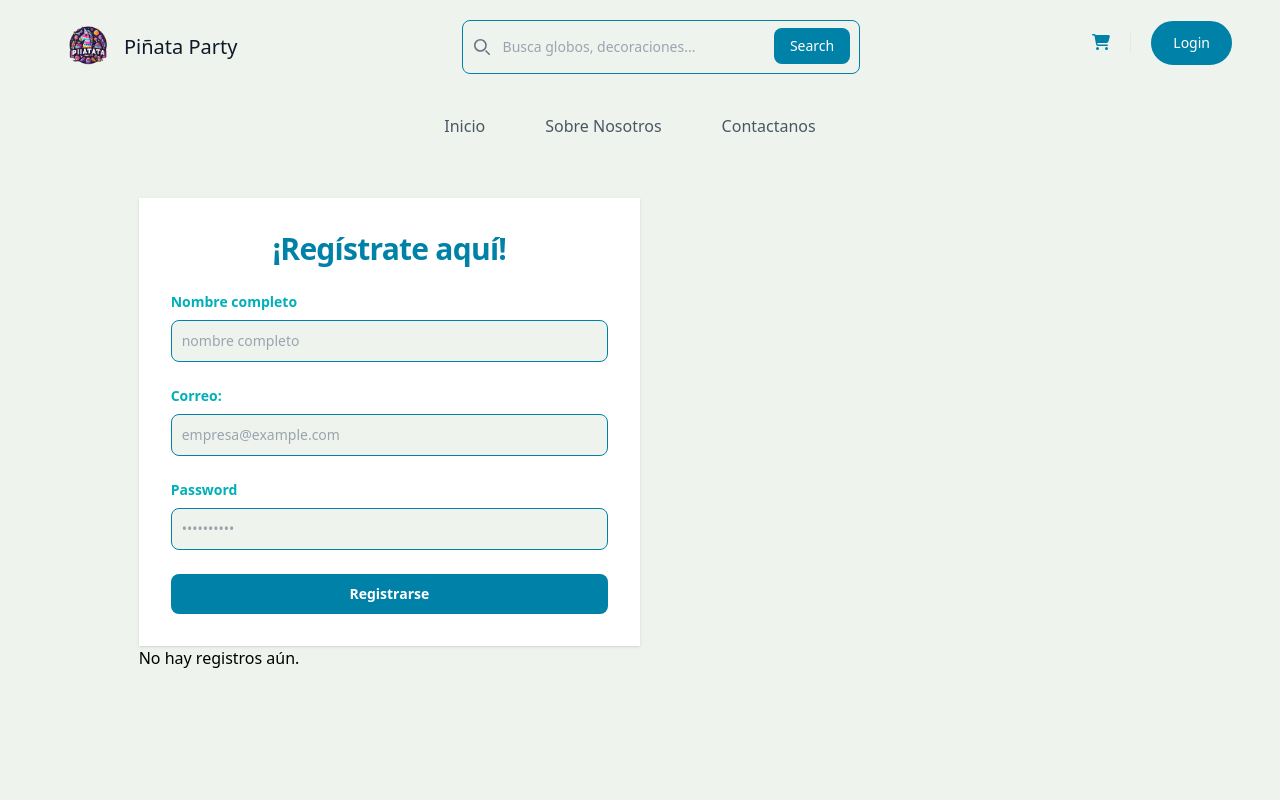
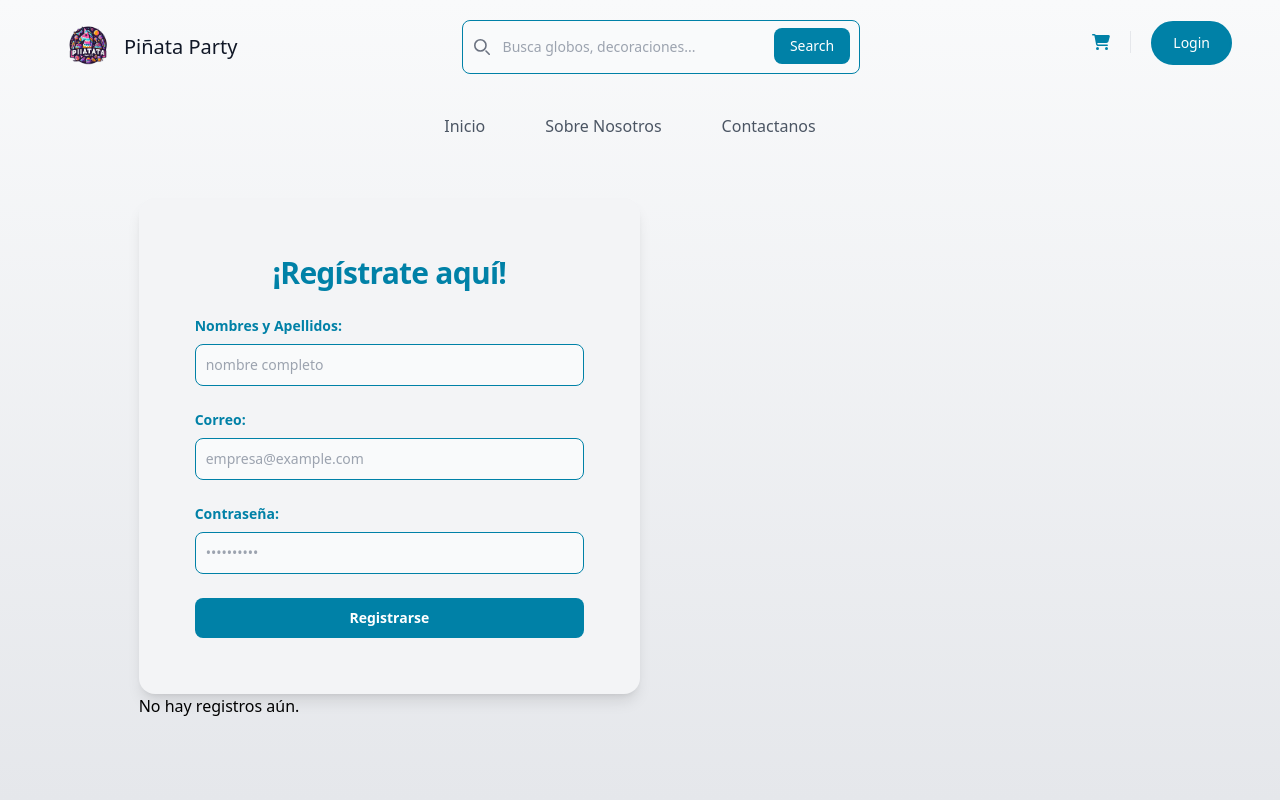
Before and after one commit to TiburoncinUjaja/Pi-ateria-Lenguajes, a React (Vite) app: page /login in a window 1280 px wide. Shown: the top 800 px of the page. Built offline with nearby package versions, Linux system fonts and the light colour scheme; what tw-elements-react would draw is missing.

Commit message:
actualización1

```diff
--- a/src/App.jsx
+++ b/src/App.jsx
@@ -11,7 +11,7 @@ function App() {
 
   return (
     <>
-      <div className="bg-Beige min-h-screen">
+      <div className="bg-gradient-to-b from-gray-50 to-gray-200 min-h-screen">
         <Header></Header>
         <section className='w-5/6 mx-auto px-8 pt-10'>
           <Routes>
--- a/src/components/FormRegister.jsx
+++ b/src/components/FormRegister.jsx
@@ -33,56 +33,56 @@ const FormRegister = () => {
         });
     };
     return (
-        <section className="bg-Beige w-1/2 dark:border dark:border-r-Azul-oscuro ">
+        <section className="w-1/2">
           <div className="flex flex-col items-center justify-center py-8 mx-auto lg:py-0">
-            <div className="w-full bg-white -lg shadow">
+            <div className="w-full shadow-lg rounded-2xl p-6 inline-block bg-gray-100">
               <div className="p-6 space-y-4 md:space-y-6 sm:p-8">
                 <h1 className="text-3xl font-bold leading-tight tracking-tight text-Azul-oscuro text-center">
                   ¡Regístrate aquí!
                 </h1>
                 <form className="space-y-4 md:space-y-6" onSubmit={handleSubmit}>
                   <div>
-                    <label htmlFor="nombre" className="block mb-2 text-sm font-semibold text-Azul-claro">Nombre completo</label>
+                    <label htmlFor="nombre" className="block mb-2 text-sm font-semibold text-Azul-oscuro">Nombres y Apellidos:</label>
                     <input
                       type="text"
                       name="nombre"
                       id="nombre"
                       value={formData.nombre}
                       onChange={handleChange}
-                      className="bg-Beige border border-Azul-oscuro text-Azul-oscuro sm:text-sm rounded-lg block w-full p-2.5"
+                      className="bg-gray-50 border border-Azul-oscuro text-Azul-oscuro sm:text-sm rounded-lg block w-full p-2.5"
                       placeholder="nombre completo"
                       required
                     />
                   </div>
                   <div>
-                    <label htmlFor="email" className="block mb-2 text-sm font-semibold text-Azul-claro">Correo:</label>
+                    <label htmlFor="email" className="block mb-2 text-sm font-semibold text-Azul-oscuro">Correo:</label>
                     <input
                       type="email"
                       name="email"
                       id="email"
                       value={formData.email}
                       onChange={handleChange}
-                      className="bg-Beige border border-Azul-oscuro text-Azul-oscuro sm:text-sm rounded-lg block w-full p-2.5"
+                      className="bg-gray-50 border border-Azul-oscuro text-Azul-oscuro sm:text-sm rounded-lg block w-full p-2.5"
                       placeholder="empresa@example.com"
                       required
                     />
                   </div>
                   <div>
-                    <label htmlFor="password" className="block mb-2 text-sm font-semibold text-Azul-claro">Password</label>
+                    <label htmlFor="password" className="block mb-2 text-sm font-semibold text-Azul-oscuro">Contraseña:</label>
                     <input
                       type="password"
                       name="password"
                       id="password"
                       value={formData.password}
                       onChange={handleChange}
-                      className="bg-Beige border border-Azul-oscuro text-Azul-oscuro sm:text-sm rounded-lg block w-full p-2.5"
+                      className="bg-gray-50 border border-Azul-oscuro text-Azul-oscuro sm:text-sm rounded-lg block w-full p-2.5"
                       placeholder="••••••••••"
                       required
                     />
                   </div>
                   <button
                     type="submit"
-                    className="w-full text-white bg-Azul-oscuro hover:bg-Azul-claro font-semibold rounded-lg text-sm px-5 py-2.5 text-cente"
+                    className="w-full text-white bg-Azul-oscuro hover:bg-Azul-oscuro font-semibold rounded-lg text-sm px-5 py-2.5 text-cente"
                   >
                     Registrarse
                   </button>
--- a/src/components/Header.jsx
+++ b/src/components/Header.jsx
@@ -25,7 +25,7 @@ const Header = () => {
                                 <path stroke="currentColor" strokeLinecap="round" strokeLinejoin="round" strokeWidth="2" d="m19 19-4-4m0-7A7 7 0 1 1 1 8a7 7 0 0 1 14 0Z" />
                             </svg>
                         </div>
-                        <input type="search" id="default-search" className="block w-full p-4 ps-10 text-sm text-gray-900 border border-Azul-oscuro rounded-lg bg-Beige focus:border-Azul-oscuro" placeholder="Busca globos, decoraciones..." required />
+                        <input type="search" id="default-search" className="block w-full p-4 ps-10 text-sm text-gray-900 border border-Azul-oscuro rounded-lg bg-gray-50 focus:border-Azul-oscuro" placeholder="Busca globos, decoraciones..." required />
                         <button type="submit" className="text-white absolute end-2.5 bottom-2.5 bg-Azul-oscuro hover:bg-Azul-claro hover:border-Azul-oscuro hover:border-2 hover:text-Azul-oscuro focus:ring-4 focus:outline-none focus:ring-Azul-oscuro font-medium rounded-lg text-sm px-4 py-2">Search</button>
                     </div>
                 </form>
```
